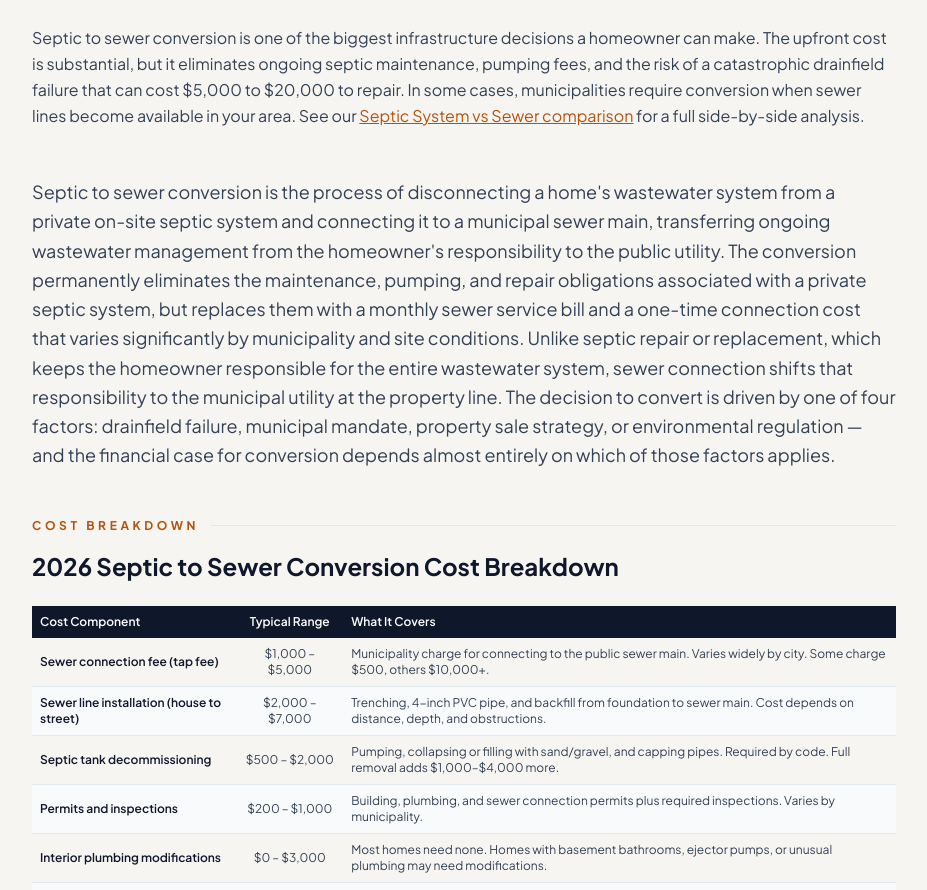
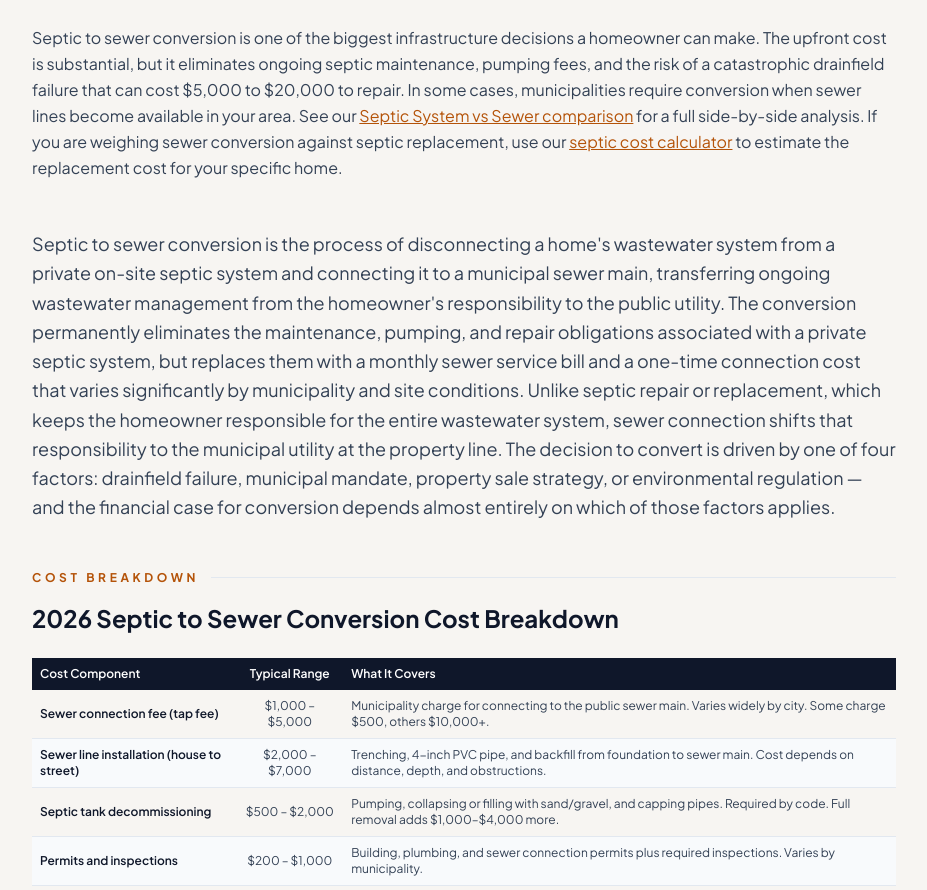
Before and after one commit to thebasementguide2026/theseptic.guide-, a Next.js app: page /cost-guides/septic-to-sewer-conversion-cost in a window 1280 px wide. Shown: the part 1040-1930 px from the top of the page, without its empty margins (176-1103 px from the left). Built offline with nearby package versions, Linux system fonts and the light colour scheme.

Commit message:
feat(internal-links): link to septic tank cost calculator

```diff
--- a/app/cost-guides/septic-to-sewer-conversion-cost/page.tsx
+++ b/app/cost-guides/septic-to-sewer-conversion-cost/page.tsx
@@ -163,7 +163,7 @@ export default function SepticToSewerConversionCostPage() {
           Converting from a septic system to a municipal sewer connection costs <strong>$3,000 to $15,000</strong> for a typical residential conversion in 2026, with the national average at approximately <strong>$7,000 to $10,000</strong>. The total cost includes the sewer connection fee ($1,000 to $5,000), sewer line installation from the house to the street ($2,000 to $7,000), septic tank decommissioning ($500 to $2,000), permits and inspections ($200 to $1,000), and landscaping restoration ($500 to $2,000).
         </p>
         <p className="text-base text-slate-700 leading-relaxed mb-12">
-          Septic to sewer conversion is one of the biggest infrastructure decisions a homeowner can make. The upfront cost is substantial, but it eliminates ongoing septic maintenance, pumping fees, and the risk of a catastrophic drainfield failure that can cost $5,000 to $20,000 to repair. In some cases, municipalities require conversion when sewer lines become available in your area. See our <Link href="/comparisons/septic-vs-sewer" className="text-amber-700 underline hover:text-amber-800">Septic System vs Sewer comparison</Link> for a full side-by-side analysis.
+          Septic to sewer conversion is one of the biggest infrastructure decisions a homeowner can make. The upfront cost is substantial, but it eliminates ongoing septic maintenance, pumping fees, and the risk of a catastrophic drainfield failure that can cost $5,000 to $20,000 to repair. In some cases, municipalities require conversion when sewer lines become available in your area. See our <Link href="/comparisons/septic-vs-sewer" className="text-amber-700 underline hover:text-amber-800">Septic System vs Sewer comparison</Link> for a full side-by-side analysis. If you are weighing sewer conversion against septic replacement, use our <Link href="/cost-guides/septic-tank-cost-calculator" className="text-amber-700 underline hover:text-amber-800">septic cost calculator</Link> to estimate the replacement cost for your specific home.
         </p>
         <p className="text-lg text-slate-700 leading-relaxed mb-12">
           Septic to sewer conversion is the process of disconnecting a home&apos;s wastewater system from a private on-site septic system and connecting it to a municipal sewer main, transferring ongoing wastewater management from the homeowner&apos;s responsibility to the public utility. The conversion permanently eliminates the maintenance, pumping, and repair obligations associated with a private septic system, but replaces them with a monthly sewer service bill and a one-time connection cost that varies significantly by municipality and site conditions. Unlike septic repair or replacement, which keeps the homeowner responsible for the entire wastewater system, sewer connection shifts that responsibility to the municipal utility at the property line. The decision to convert is driven by one of four factors: drainfield failure, municipal mandate, property sale strategy, or environmental regulation &mdash; and the financial case for conversion depends almost entirely on which of those factors applies.
```
